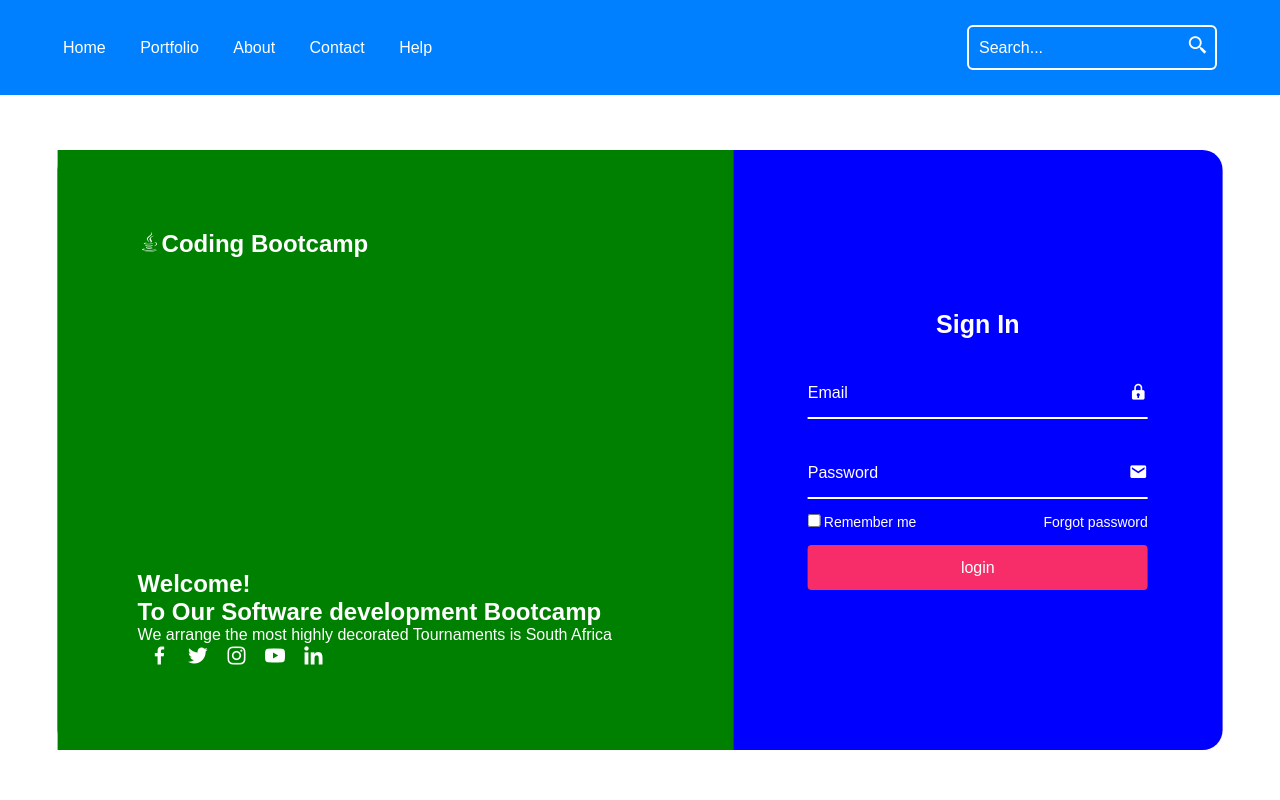
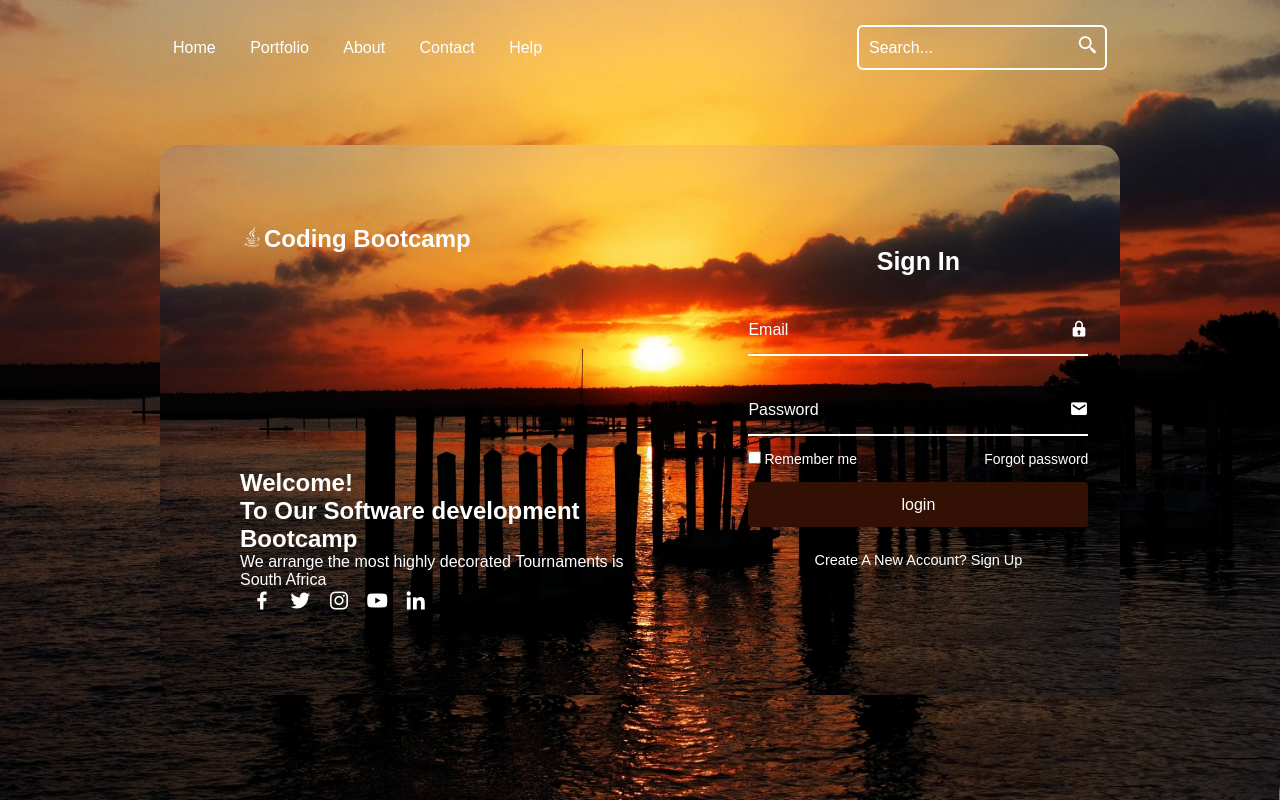
Before and after one commit to Molepo21/animated_login, a plain HTML site: page index.html in a window 1280 px wide. Drawn offline with nearby package versions, Linux system fonts and the light colour scheme.

Commit message:
initial commit

```diff
--- a/index.html
+++ b/index.html
@@ -5,14 +5,10 @@
     <meta charset="UTF-8">
     <meta http-equiv="X-UA-Compatible" content="IE=edge">
     <meta name="viewport" content="width=device-width, initial-scale=1.0">
-    <title>Document</title>
+    <title>Sign up</title>
     <link rel="stylesheet" href="style.css">
-
-
-    <!-- <link rel="stylesheet"
-        href="https://fonts.googleapis.com/css2?family=Material+Symbols+Outlined:opsz,wght,FILL,GRAD@20..48,100..700,0..1,-50..200" />
-</head> -->
     <link href='https://unpkg.com/boxicons@2.1.4/css/boxicons.min.css' rel='stylesheet'>
+</head>
 
 <body>
     <!-- navbar creation -->
@@ -23,8 +19,8 @@
             <a href="">About</a>
             <a href="">Contact</a>
             <a href="">Help</a>
+        </nav>
 
-        </nav>
         <form action="" class="search-bar">
             <input type="text" placeholder="Search...">
             <button>
@@ -32,9 +28,11 @@
             </button>
         </form>
     </header>
-S
+
 
     <!-- Login Form Creation -->
+    <div class="background"></div>
+
     <div class="container">
         <div class="item">
             <h2 class="Logo">
@@ -75,14 +73,14 @@ S
 
                     </div>
                     <button class="btn">login</button>
+                    <div class="create-account">
+                        <p>Create A New Account? <a href="#" class="register-link">Sign Up</a></p>
+                    </div>
 
                 </form>
             </div>
         </div>
     </div>
-
-
-
-    <!-- Sign up form cration -->
+</body>
 
 </html>
--- a/style.css
+++ b/style.css
@@ -12,6 +12,13 @@ body {
     background: none;
 
 }
+.background{
+    background: url("images/sunset3.jpg") no-repeat;
+    background-position: center;
+    background-size: cover;
+    height: 100vh;
+    width: 100%;
+}
 /* Styling the navbar */
 
 .header {
@@ -20,14 +27,14 @@ body {
     left: 0;
     width: 100%;
     padding: 25px 13px;
-    background: rgb(0, 128, 255);
+    background: transparent;
     display: flex;
     justify-content: space-between;
     align-items: center;
     z-index: 100;
 }
 .navbar{
-    margin-left: 50px;
+    margin-left: 160px;
 }
 .navbar a {
     position: relative;
@@ -37,6 +44,7 @@ body {
     color: #fff;
     margin-right: 30px;
     text-decoration: none;
+    z-index: 1000px;
 }
 
 .navbar a::after {
@@ -57,12 +65,11 @@ body {
     transform: translateY(0);
     opacity: 1;
 }
-
 .search-bar {
     width: 250px;
     height: 45px;
     /* Margin right is temporary */
-    margin-right: 50px;
+    margin-right: 160px;
     background-color: transparent;
     border: 2px solid #fff;
     border-radius: 6px;
@@ -76,8 +83,10 @@ body {
     border: none;
     outline: none;
     color: #fff;
+    font-size: 16px;
     padding-left: 10px;
-    font-size: 16px;
+
+
 }
 
 .search-bar button {
@@ -97,6 +106,7 @@ body {
 .search-bar button{
     font-size: 22px;
 }
+
 /* Styling the logo */
 
 .container{
@@ -104,11 +114,17 @@ body {
     left: 50%;
     top: 50%;
     transform: translate(-50%,-50%);
-    width: 91%;
+    /* origional */
+    width: 75%;
+    height: 550px;
+    margin-top: 20px;
+    /* width: 91%;
     height: 75%;
-    margin-top: 50px;
-    margin-bottom: 72px;
-    background: blue;
+    margin-top: 50px; */
+    /* margin-bottom: 72px; */
+    background: url("images/sunset3.jpg") no-repeat;
+    background-position: center;
+    background-size: cover;
     border-radius: 20px;
 }
 .item{
@@ -118,7 +134,7 @@ body {
     width: 58%;
     height: 100%;
     color: #fff;
-    background: green;
+    background: transparent;
     padding: 80px;
     display: flex;
     justify-content: space-between;
@@ -236,9 +252,22 @@ body {
    border: none;
    border-radius: 4px;
    cursor: pointer;
-   background: #f72d6a;
+   background: #331004;
    font-size: 16px;
    color: #fff;
    box-shadow: rgb(0,0,0,4);
 
 }
+.create-account{
+    font-size: 14.5px;
+    text-align: center;
+    margin: 25px;
+}
+.create-account p a{
+    color: #fff;
+    font-weight: 600px;
+    text-decoration: none;
+}
+.create-account p a:hover{
+    text-decoration: underline;
+}
```
Also changed, not shown: images/sunset.webp (added), images/sunset2.jpeg (added), images/sunset3.jpg (added). Lines whose indentation alone changed are shown as unchanged.
